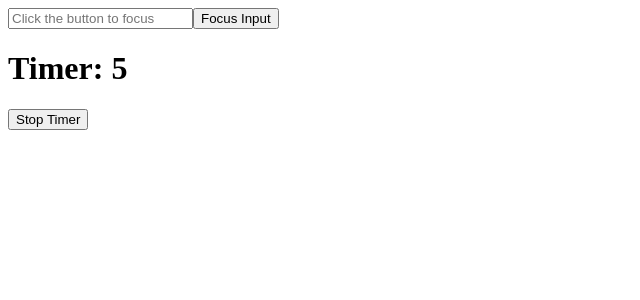
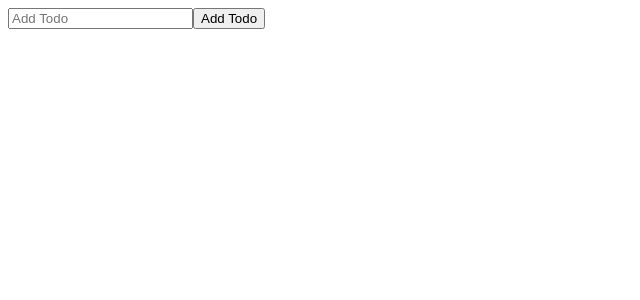
Before and after one commit to Hamza160/reactjs-mega, a React (Vite) app in the folder react-demos/: page / in a window 1280 px wide. Shown: the top 300 px of the page, without its empty margins (0-640 px from the left). Built offline with nearby package versions, Linux system fonts and the light colour scheme.

Commit message:
Day 9: Practice For useReducer, ContextApi completed

```diff
--- a/react-demos/package.json
+++ b/react-demos/package.json
@@ -12,7 +12,9 @@
   "dependencies": {
     "react": "^18.3.1",
     "react-dom": "^18.3.1",
-    "react-icons": "^5.4.0"
+    "react-icons": "^5.4.0",
+    "uuid": "^11.0.5",
+    "uuid4": "^2.0.3"
   },
   "devDependencies": {
     "@eslint/js": "^9.17.0",
--- a/react-demos/src/App.tsx
+++ b/react-demos/src/App.tsx
@@ -1,13 +1,44 @@
-import FocusInput from "./components/FocusInput"
-import Timer from "./components/Timer"
+import { useContext, useState } from "react"
+import { Todo, TodoContext, TodoContextInterface } from "./states/TodoContext"
+import { v4 as uuidv4 } from 'uuid';
+const App = () => {
+  const context = useContext(TodoContext);
+  if(!context){
+    throw new Error("useContext must be used within a TodoProvider")
+  }
+  const {todos, addTodo, removeTodo, toggleTodo} = context;
 
-const App = () => {
+  const [newTodo, setNewTodo] = useState('');
+  const handleSubmit  = (e: React.FormEvent<HTMLFormElement>) => {
+    e.preventDefault();
+
+    if(newTodo.trim()){
+      addTodo({
+          id:uuidv4(),
+          title: newTodo,
+          isCompleted:false,
+      })
+      setNewTodo('')
+    }
+
+  }
+
   return (
-  <div>
-    <FocusInput/>
-    <Timer/>
-  </div>
+    <div>
+      <form onSubmit={handleSubmit}>
+        <input type="text" value={newTodo} onChange={e => setNewTodo(e.target.value)} placeholder="Add Todo"/>
+        <button type="submit">Add Todo</button>
+      </form>
+      <ul>
+      {
+        todos.length > 0 && todos.map((todo:Todo) => (
+          <li key={todo.id}><span style={{textDecoration:todo.isCompleted ? 'line-through' : ''}}>{todo.title}</span> <input type="checkbox" checked={todo.isCompleted} onChange={() => toggleTodo(todo.id)}/> <button onClick={() => removeTodo(todo.id)}>remove</button></li>
+        ))
+      }
+      </ul>
+    </div>
   )
+
 }
 
 export default App
--- a/react-demos/src/components/FocusInput.tsx
+++ /dev/null
@@ -1,20 +0,0 @@
-import { useRef } from "react"
-
-const FocusInput = () => {
-    const inputRef = useRef(null)
-
-    const focusInput = () => {
-        if(inputRef.current){
-            inputRef.current.focus()
-        }
-    }
-
-  return (
-    <div>
-        <input type="text" ref={inputRef} placeholder='Click the button to focus' />
-        <button onClick={focusInput}>Focus Input</button>
-    </div>
-  )
-}
-
-export default FocusInput
--- a/react-demos/src/components/Timer.tsx
+++ /dev/null
@@ -1,28 +0,0 @@
-import { useEffect, useRef, useState } from "react"
-
-const Timer = () => {
-    const [count, setCount] = useState(0)
-    const intervalRef = useRef(null)
-
-    useEffect(() => {
-        intervalRef.current = setInterval(() => {
-            setCount(prevCount => prevCount + 1)
-        }, 1000)
-
-
-        return () => {
-            clearInterval(intervalRef.current)
-        }
-
-    }, [])
-
-  return (
-    <div>
-        <h1>Timer: {count}</h1>
-        <button onClick={() => clearInterval(intervalRef.current)}>Stop Timer</button>
-    </div>
-  )
-}
-
-
-export default Timer
--- a/react-demos/src/main.tsx
+++ b/react-demos/src/main.tsx
@@ -1,9 +1,12 @@
 import { StrictMode } from 'react'
 import { createRoot } from 'react-dom/client'
 import App from './App'
+import { TodoProvider } from './states/TodoContext'
 
 createRoot(document.getElementById('root')!).render(
   // <StrictMode>
-    <App/>
+    <TodoProvider>
+      <App/>
+    </TodoProvider>
   // </StrictMode>,
 )
--- /dev/null
+++ b/react-demos/src/states/TodoContext.tsx
@@ -0,0 +1,59 @@
+import { createContext, ReactNode, useReducer } from "react";
+
+export interface Todo{
+    id:string;
+    title:string;
+    isCompleted:boolean;
+}
+
+interface InitialState {
+    todos:Todo[]
+}
+
+const initialState: InitialState = {
+    todos:[]
+}
+
+type Action = | {type:'ADD_TODO'; payload:Todo} | {type:'REMOVE_TODO'; payload:string} | {type:'TOGGLE_TODO'; payload:string}
+
+const reducer = (state:InitialState, action:Action) => {
+    switch(action.type){
+        case 'ADD_TODO':
+            return {...state, todos:[...state.todos, action.payload]}
+        case 'REMOVE_TODO':
+            return {...state, todos:state.todos.filter(todo => todo.id !== action.payload)}
+        case 'TOGGLE_TODO':
+            return {...state, todos:state.todos.map(todo => todo.id === action.payload ? {...todo, isCompleted: !todo.isCompleted} : todo)}
+        default:
+            return state;
+    }
+}
+
+export interface TodoContextInterface{
+    todos:Todo[];
+    addTodo:(todo:Todo) => void;
+    removeTodo:(id:string) => void;
+    toggleTodo:(id:string) => void;
+}
+
+export const TodoContext = createContext<TodoContextInterface | undefined>(undefined);
+
+export const TodoProvider = ({children}:{children:ReactNode}) => {
+    const [state, dispatch] = useReducer(reducer, initialState)
+
+    const addTodo = (todo:Todo) => {
+        dispatch({type:'ADD_TODO', payload:todo})
+    }
+
+    const removeTodo = (id: string) => {
+        dispatch({type:'REMOVE_TODO', payload:id})
+    }
+
+    const toggleTodo = (id: string) => {
+        dispatch({type:'TOGGLE_TODO', payload:id})
+    }
+
+    return (
+        <TodoContext.Provider value={{todos:state.todos, addTodo, removeTodo, toggleTodo}}>{children}</TodoContext.Provider>
+    )
+}
```
Also changed, not shown: react-demos/src/UserContext.tsx (deleted, +0 -15 lines), 2 other files (tests, documents, lock files or other folders).
